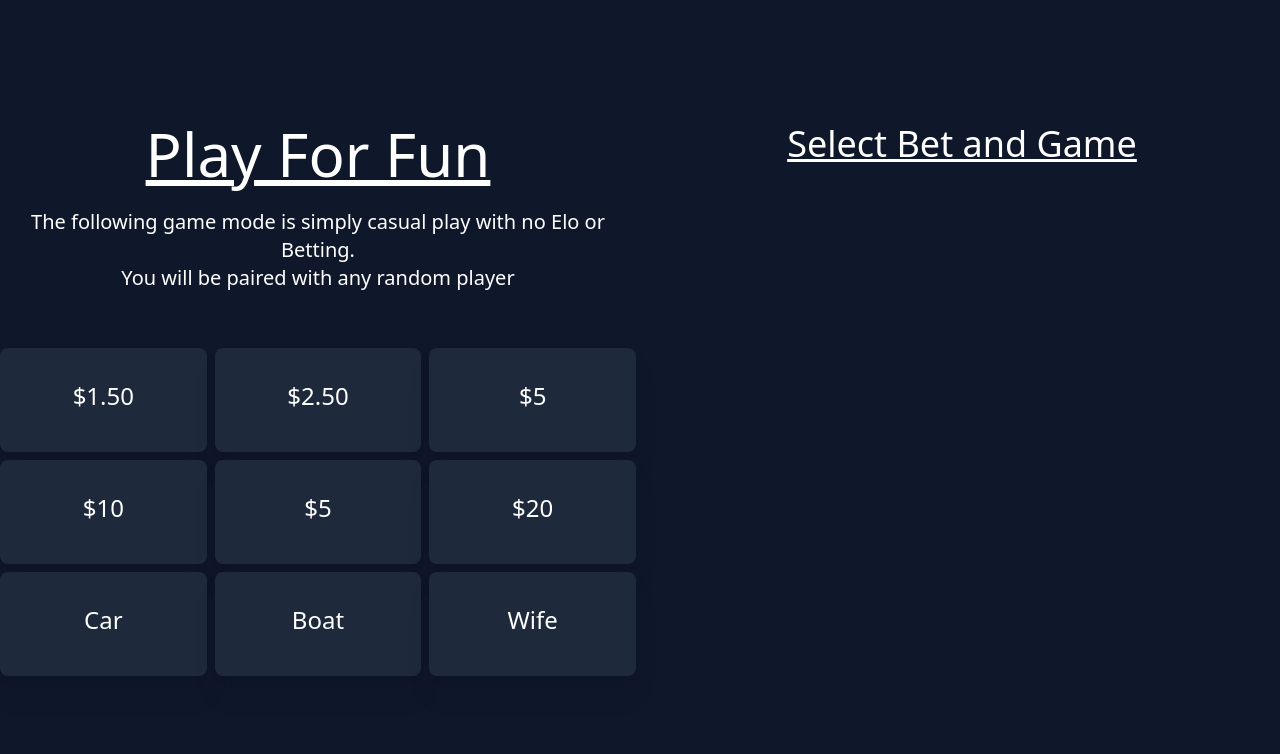
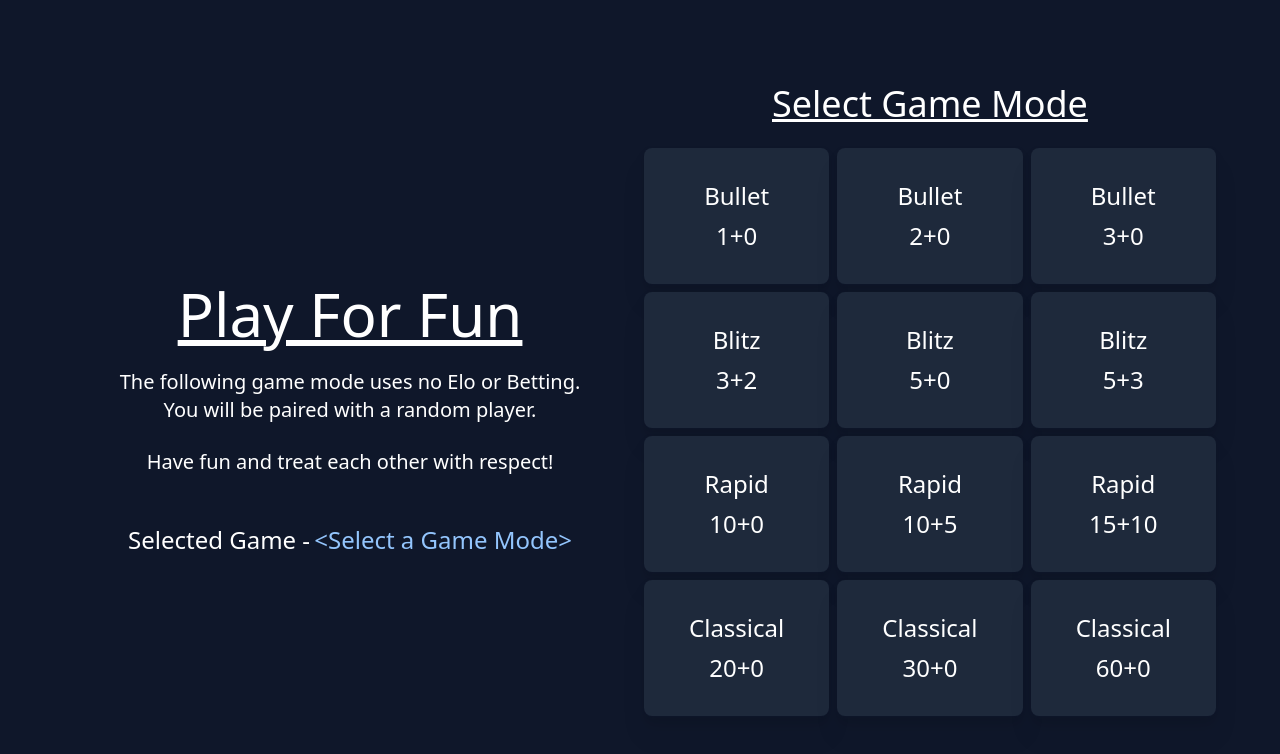
Before and after one commit to Eggysgames/BetChess, a Next.js app: page /fungameselect in a window 1280 px wide. Shown: the top 754 px of the page. Built offline with nearby package versions, Linux system fonts and the light colour scheme.

Commit message:
Fun Game Select
Completed and Linked to Index page

```diff
--- a/pages/cashgameselect.tsx
+++ b/pages/cashgameselect.tsx
@@ -32,7 +32,7 @@ const Gameselect = () => {
 
     <div className="text-white px-32">
 
-    <p className="text-4xl underline text-center mb-4 ">Select Bet and Game</p>
+        <p className="text-4xl underline text-center mb-4 ">Select Bet and Game</p>
 
     <div className="grid grid-cols-3 gap-2">
 
@@ -118,6 +118,7 @@ const Gameselect = () => {
     />
 
     </div>
+
     <br></br>
     <hr />
     </div>
--- a/pages/fungameselect.tsx
+++ b/pages/fungameselect.tsx
@@ -4,35 +4,50 @@ import {DefaultButton, GridButton } from "../components/StyledButton";
 const Fungameselect = () => {
 
     const [highlightedButton, setHighlightedButton] = useState('');
-    const [highlightedButton2, setHighlightedButton2] = useState('');
-    const [textholder, settextholder] = useState('<Select a Bet Amount>');
-    const [textholder2, settextholder2] = useState('<Select a Game Mode');
+    const [textholder, settextholder] = useState('<Select a Game Mode>');
 
 return (
 
 <div className="flex justify-center items-center h-screen">
 
     <div className="grid grid-cols-2 gap-2">
-        <div className="flex items-center justify-center">
-            <div className="text-white text-center">
+        <div>
+    </div>
+
+    <div className="text-white px-32">
+
+        <p className="text-4xl underline text-center mb-4 ">Select Game Mode</p>
+
+    </div>
+
+    <div className="flex items-center justify-center ">
+        <div className="text-white text-center">
             <p className="text-6xl underline">Play For Fun</p>
             <br></br>
-            <p className="text-xl">The following game mode is simply casual play with no Elo or Betting.<br></br>
-            You will be paired with any random player</p>
+            <p className="text-xl">The following game mode uses no Elo or Betting.<br></br>
+            You will be paired with a random player.</p>
+            <br></br>
+            <p className="text-xl">Have fun and treat each other with respect!</p>
 
             <br></br>
             <br></br>
+
+            <p className="inline-block text-2xl">Selected Game - </p> <p className="text-blue-300 inline-block text-2xl">{textholder}</p>
+
+            <br></br>
+            <br></br>
+
+            {highlightedButton !== ""  &&(
+                <DefaultButton inserttext="Begin Game" link="/chessgame" />
+            )}
+
         </div>
     </div>
-
-    <div className="text-white px-32">
-        <p className="text-4xl underline text-center mb-4 ">Select Bet and Game</p>
-    </div>
-
-<div className="grid grid-cols-3 gap-2">
+<div className="grid grid-cols-3 gap-2 col-start-2">
 
     <GridButton
-    inserttext="$1.50"
+    inserttext="Bullet"
+    inserttext2="1+0"
     highlighted={highlightedButton === '1'}
     onClick={(text) => {
         setHighlightedButton('1');
@@ -41,7 +56,8 @@ return (
     />
 
     <GridButton
-    inserttext="$2.50"
+    inserttext="Bullet"
+    inserttext2="2+0"
     highlighted={highlightedButton === '2'}
     onClick={(text) => {
         setHighlightedButton('2');
@@ -50,7 +66,8 @@ return (
     />
 
     <GridButton
-    inserttext="$5"
+    inserttext="Bullet"
+    inserttext2="3+0"
     highlighted={highlightedButton === '3'}
     onClick={(text) => {
         setHighlightedButton('3');
@@ -59,7 +76,8 @@ return (
     />
 
 <GridButton
-    inserttext="$10"
+    inserttext="Blitz"
+    inserttext2="3+2"
     highlighted={highlightedButton === '4'}
     onClick={(text) => {
         setHighlightedButton('4');
@@ -68,7 +86,8 @@ return (
 />
 
 <GridButton
-    inserttext="$5"
+    inserttext="Blitz"
+    inserttext2="5+0"
     highlighted={highlightedButton === '5'}
     onClick={(text) => {
         setHighlightedButton('5');
@@ -77,7 +96,8 @@ return (
 />
 
 <GridButton
-    inserttext="$20"
+    inserttext="Blitz"
+    inserttext2="5+3"
     highlighted={highlightedButton === '6'}
     onClick={(text) => {
         setHighlightedButton('6');
@@ -86,7 +106,8 @@ return (
 />
 
 <GridButton
-    inserttext="Car"
+    inserttext="Rapid"
+    inserttext2="10+0"
     highlighted={highlightedButton === '7'}
     onClick={(text) => {
         setHighlightedButton('7');
@@ -95,7 +116,8 @@ return (
 />
 
 <GridButton
-    inserttext="Boat"
+    inserttext="Rapid"
+    inserttext2="10+5"
     highlighted={highlightedButton === '8'}
     onClick={(text) => {
         setHighlightedButton('8');
@@ -104,7 +126,8 @@ return (
 />
 
 <GridButton
-    inserttext="Wife"
+    inserttext="Rapid"
+    inserttext2="15+10"
     highlighted={highlightedButton === '9'}
     onClick={(text) => {
         setHighlightedButton('9');
@@ -112,7 +135,38 @@ return (
       }}
 />
 
+<GridButton
+    inserttext="Classical"
+    inserttext2="20+0"
+    highlighted={highlightedButton === '10'}
+    onClick={(text) => {
+        setHighlightedButton('10');
+        settextholder(text)
+      }}
+/>
+
+<GridButton
+    inserttext="Classical"
+    inserttext2="30+0"
+    highlighted={highlightedButton === '11'}
+    onClick={(text) => {
+        setHighlightedButton('11');
+        settextholder(text)
+      }}
+/>
+
+<GridButton
+    inserttext="Classical"
+    inserttext2="60+0"
+    highlighted={highlightedButton === '12'}
+    onClick={(text) => {
+        setHighlightedButton('12');
+        settextholder(text)
+      }}
+/>
+
 </div>
+
 
 
     </div>
```
